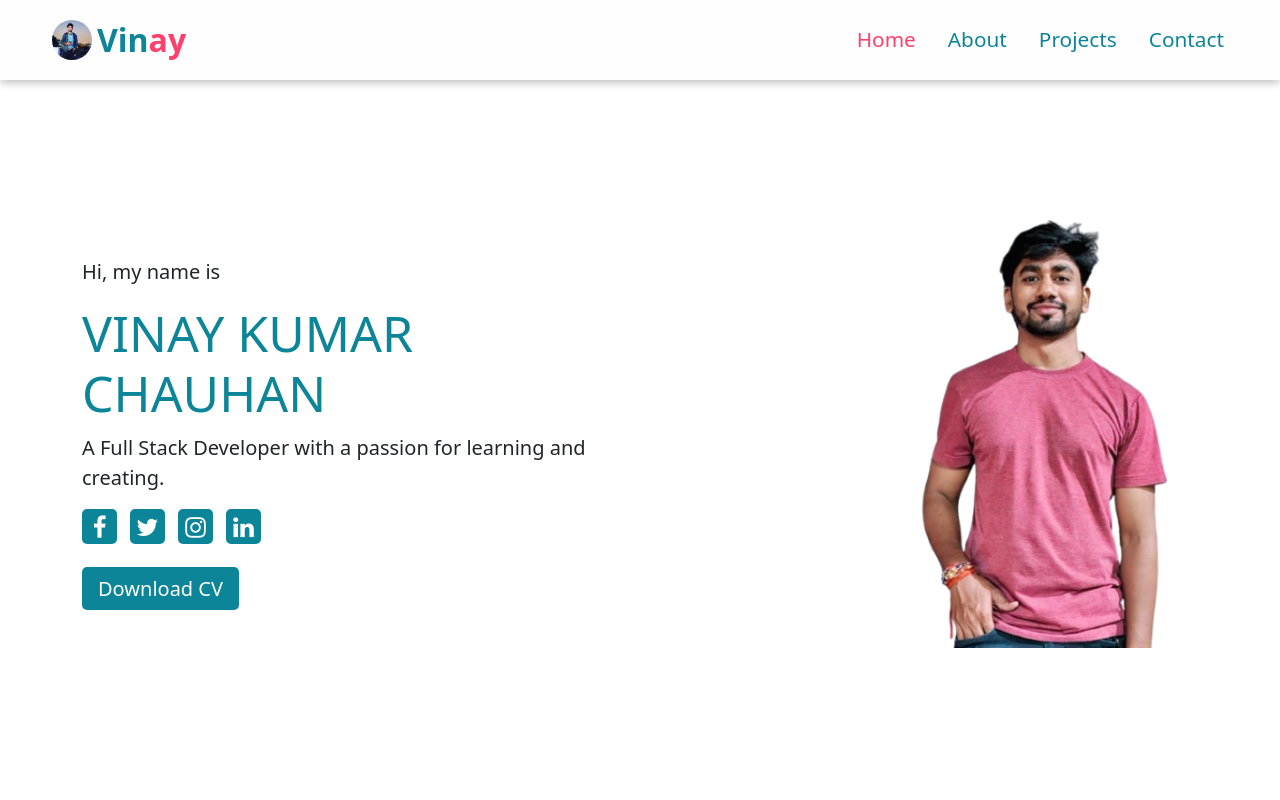
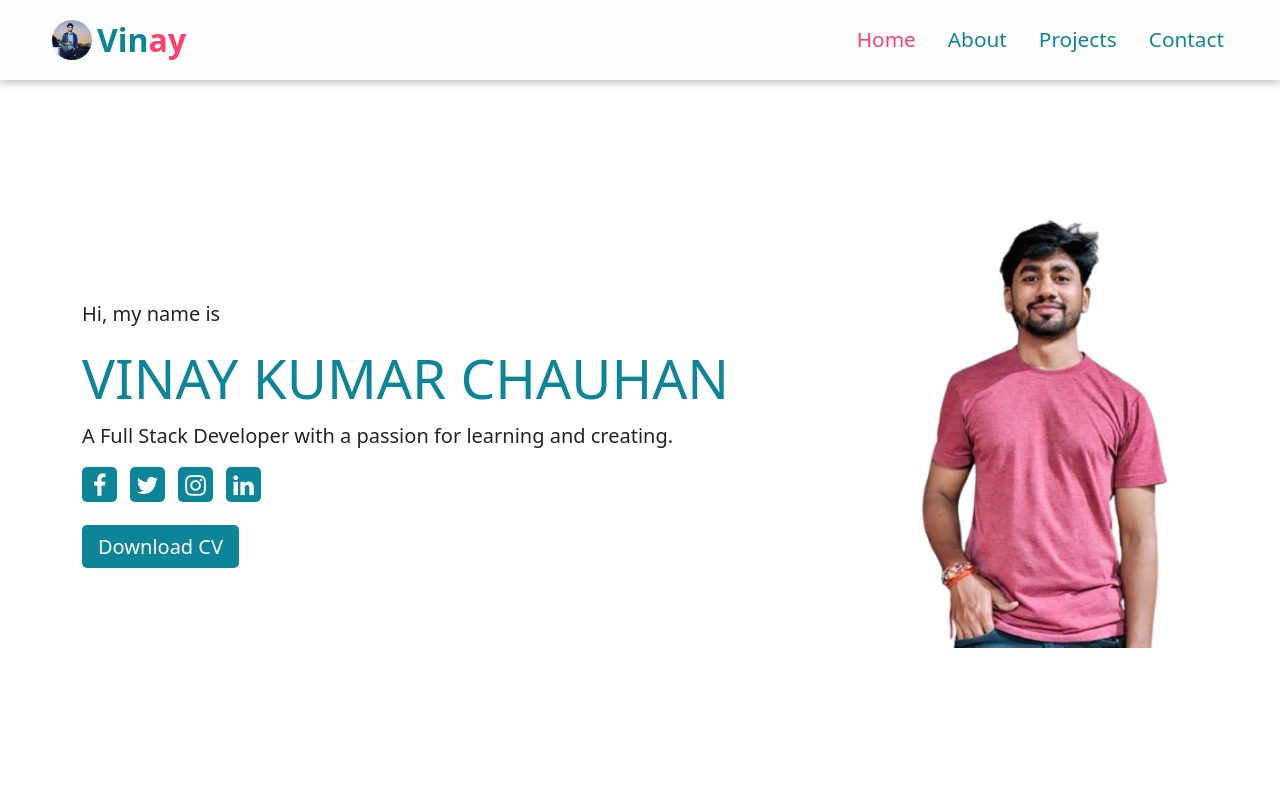
Before and after one commit to vkchauhangoldy/My-Portfolio, a React (Vite) app: page / in a window 1280 px wide. Shown: the top 800 px of the page. Built offline with nearby package versions, Linux system fonts and the light colour scheme.

Commit message:
home page updated

```diff
--- a/src/pages/home/Home.css
+++ b/src/pages/home/Home.css
@@ -9,12 +9,8 @@
   height: 100vh;
 }
 
-.text-section {
-  flex: 1;
-}
-
 .text-section h1 {
-  font-size: 50px;
+  font-size: 55px;
   color: #0c8599;
   margin-bottom: 10px;
 }
--- a/src/pages/home/Home.jsx
+++ b/src/pages/home/Home.jsx
@@ -14,7 +14,7 @@ const Home = () => {
             <div className="container">
                 <div className="text-section">
                     <p className="sub-head">Hi, my name is</p>
-                    <h1>VINAY KUMAR CHAUHAN</h1>
+                    <h1 className="">VINAY KUMAR CHAUHAN</h1>
                     <p className="sub-head">A Full Stack Developer with a passion for learning and creating.</p>
                     <div className="social-icons">
                         <Link to="https://www.facebook.com/vk.chauhan.315" target="blank"><i className="fa fa-facebook" /></Link>
```
